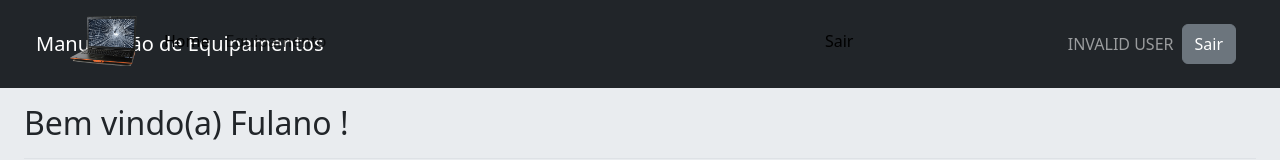
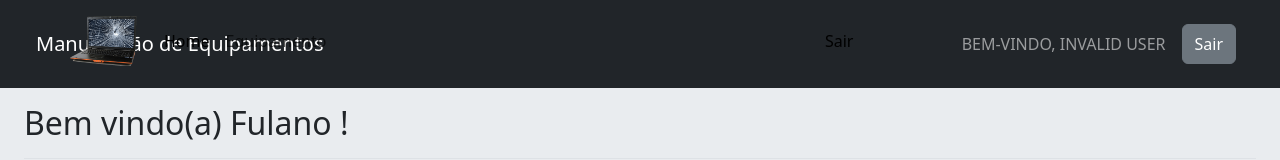
Before and after one commit to mateusguimaraesmallmann/manutencao-equipamentos, an Angular app in the folder frontend/: page /cliente in a window 1280 px wide. Shown: the top 160 px of the page. Built offline with nearby package versions, Linux system fonts and the light colour scheme.

Commit message:
feat - navbar is now displaying navigation links for users type client

```diff
--- a/frontend/src/app/components/common/navbar/navbar.component.html
+++ b/frontend/src/app/components/common/navbar/navbar.component.html
@@ -13,9 +13,17 @@
 			<span class="navbar-toggler-icon"></span>
 		</button>
 		<div class="collapse navbar-collapse" id="navbarCollapse">
-			<div class="me-auto"></div>
-			<div class="d-flex">
-				<span class="navbar-text text-uppercase">{{ getName() }}</span>
+			<div class="me-auto">
+				<ul *ngIf="displayNavLinks()" class="navbar-nav me-auto mb-2 mb-md-0">
+					<li class="nav-item">
+						<a class="nav-link" [routerLink]="['/home']">Home</a>
+					</li>
+				</ul>
+			</div>
+			<div class="d-flex mr-3">
+				<span class="navbar-text text-uppercase mx-2">
+					Bem-vindo, {{ getName() }}
+				</span>
 				<button class="btn btn-secondary mx-2" (click)="logout()">Sair</button>
 			</div>
 		</div>
--- a/frontend/src/app/components/common/navbar/navbar.component.ts
+++ b/frontend/src/app/components/common/navbar/navbar.component.ts
@@ -1,12 +1,13 @@
 import { Component } from '@angular/core';
-import { Router } from '@angular/router';
+import { CommonModule } from '@angular/common';
+import { Router, RouterModule } from '@angular/router';
 
 import { AuthService } from '../../../services/auth.service';
 
 @Component({
 	selector: 'dynamic-navbar',
 	standalone: true,
-	imports: [],
+	imports: [RouterModule, CommonModule],
 	templateUrl: './navbar.component.html',
 	styleUrl: './navbar.component.css',
 })
@@ -38,4 +39,8 @@ export class NavbarComponent {
 		this.auth.logout();
 		this.router.navigate(['/login']);
 	}
+
+	displayNavLinks(): boolean {
+		return this.auth.getUser()?.client_id != null;
+	}
 }
```
